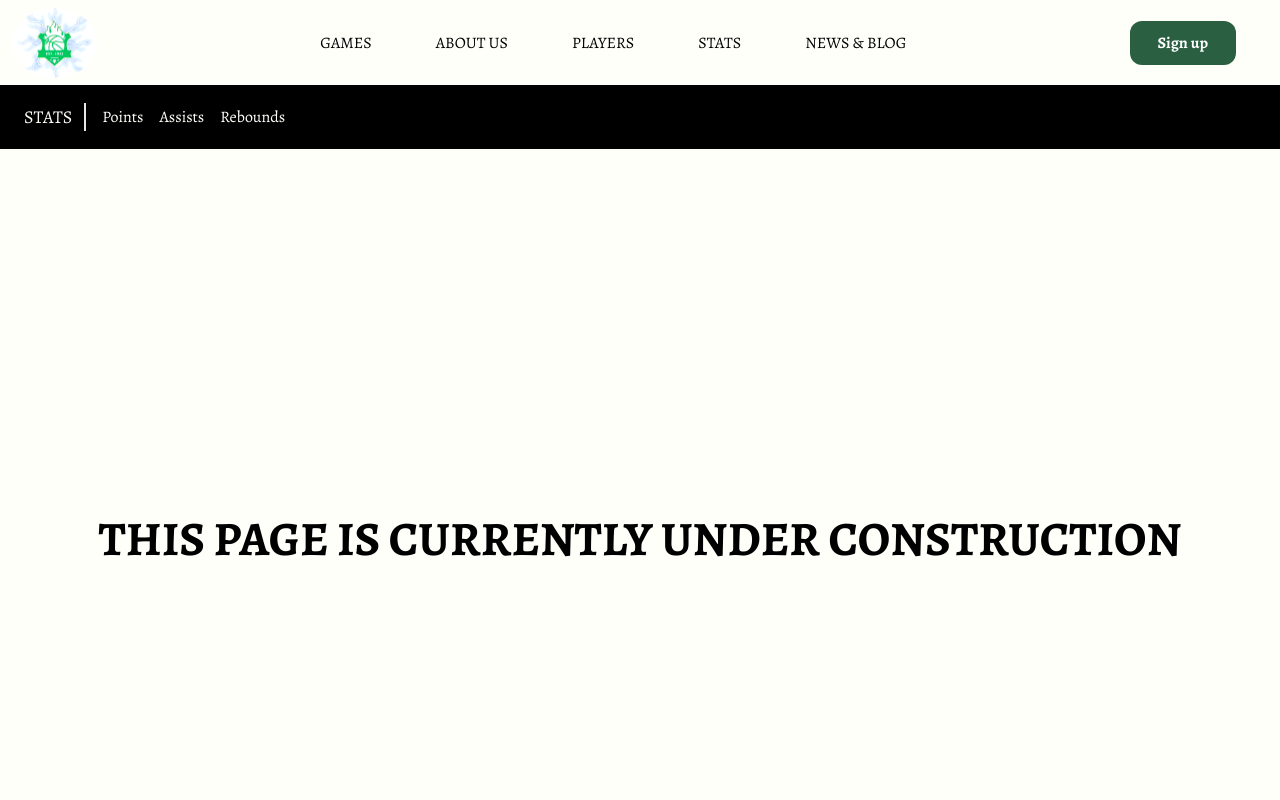
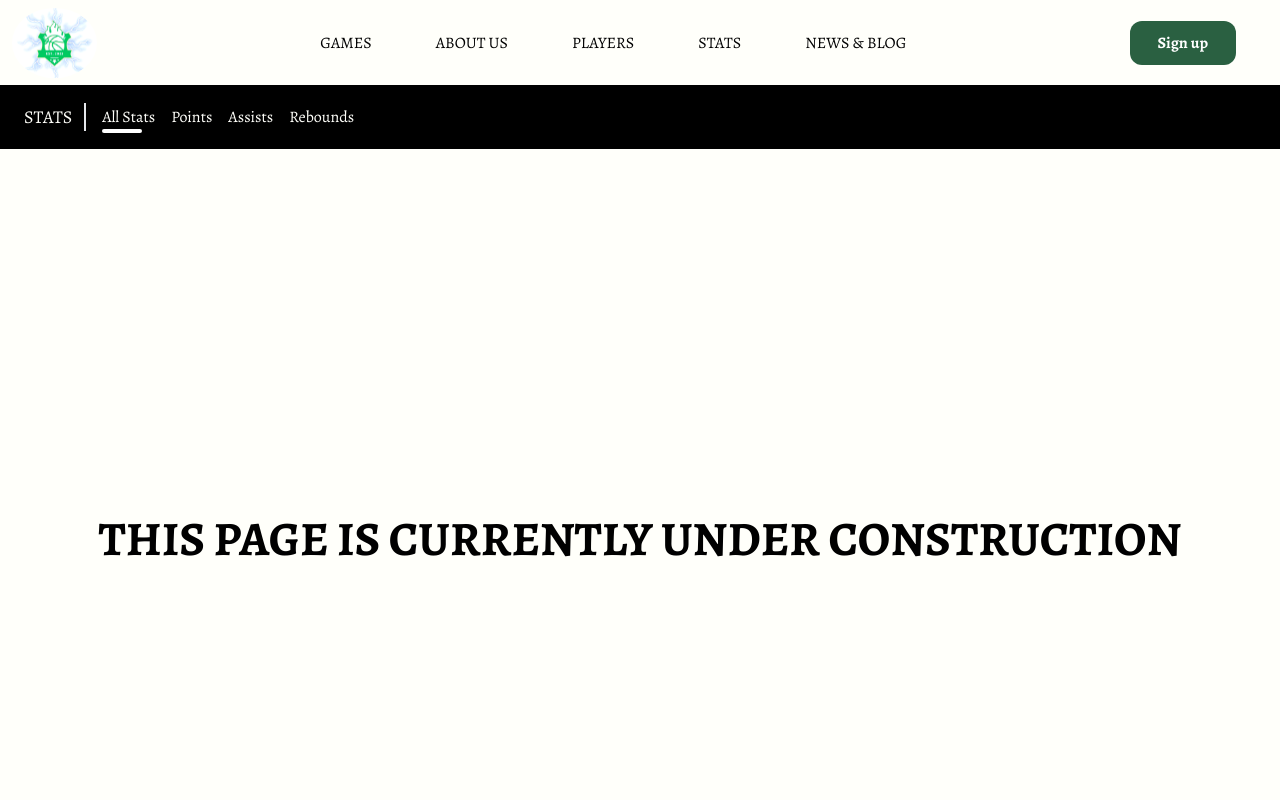
Before and after one commit to walethesolution/ball-league, a Next.js app: page /stats in a window 1280 px wide. Shown: the top 800 px of the page. Built offline with nearby package versions, Linux system fonts and the light colour scheme.

Commit message:
Fix Stats page

```diff
--- a/components/stats-page/Index.tsx
+++ b/components/stats-page/Index.tsx
@@ -6,11 +6,11 @@ import SubNavBar from "./SubNavBar";
 import UnderConstruction from "../common/UnderConstruction";
 
 const Index = () => {
-  const [activeTab, setActiveTab] = useState("stats");
+  const [activeTab, setActiveTab] = useState("allStats");
 
   return (
     <div className="flex flex-col">
-      <SubNavBar setActiveTab={setActiveTab} />
+      <SubNavBar setActiveTab={setActiveTab} activeTab={activeTab} />
       <div className="flex flex-col justify-center items-center gap-4 flex-grow ">
         <UnderConstruction />
         <div>
--- a/components/stats-page/SubNavBar.tsx
+++ b/components/stats-page/SubNavBar.tsx
@@ -2,16 +2,25 @@ import SubNavBarr from "../common/SubNavBarr";
 
 interface SubNavBarProps {
   setActiveTab: (tab: string) => void;
+  activeTab: string;
 }
 
-const SubNavBar: React.FC<SubNavBarProps> = ({ setActiveTab }) => {
+const SubNavBar: React.FC<SubNavBarProps> = ({ setActiveTab, activeTab }) => {
   const items = [
+    { label: "All Stats", tab: "allStats" },
     { label: "Points", tab: "points" },
     { label: "Assists", tab: "assists" },
     { label: "Rebounds", tab: "rebounds" },
   ];
 
-  return <SubNavBarr title="STATS" items={items} setActiveTab={setActiveTab} />;
+  return (
+    <SubNavBarr
+      title="STATS"
+      items={items}
+      setActiveTab={setActiveTab}
+      activeTab={activeTab}
+    />
+  );
 };
 
 export default SubNavBar;
```
